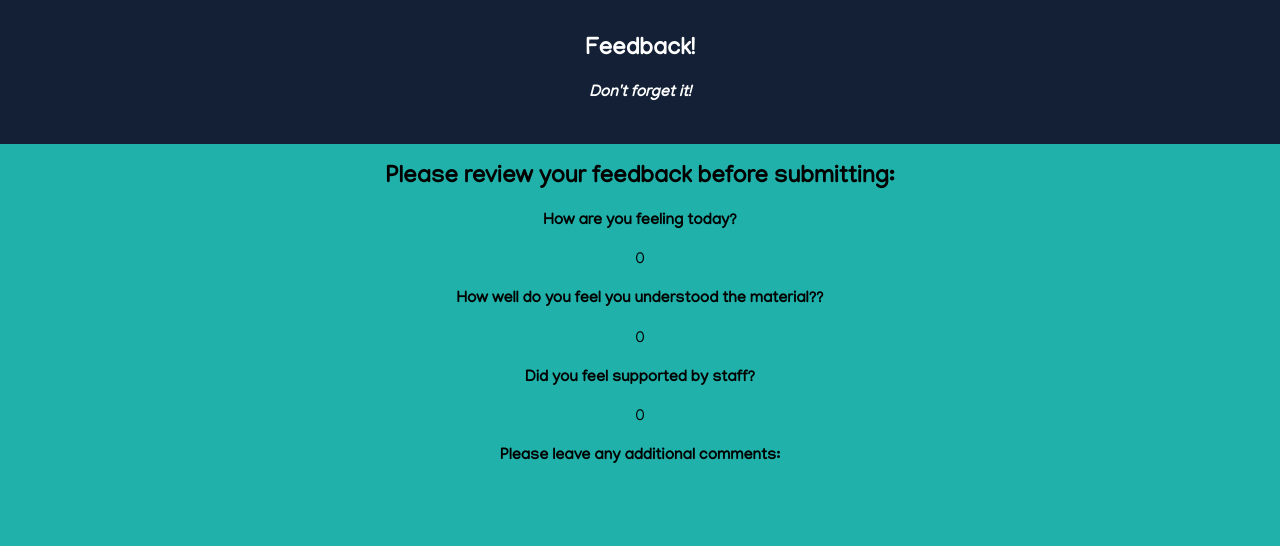
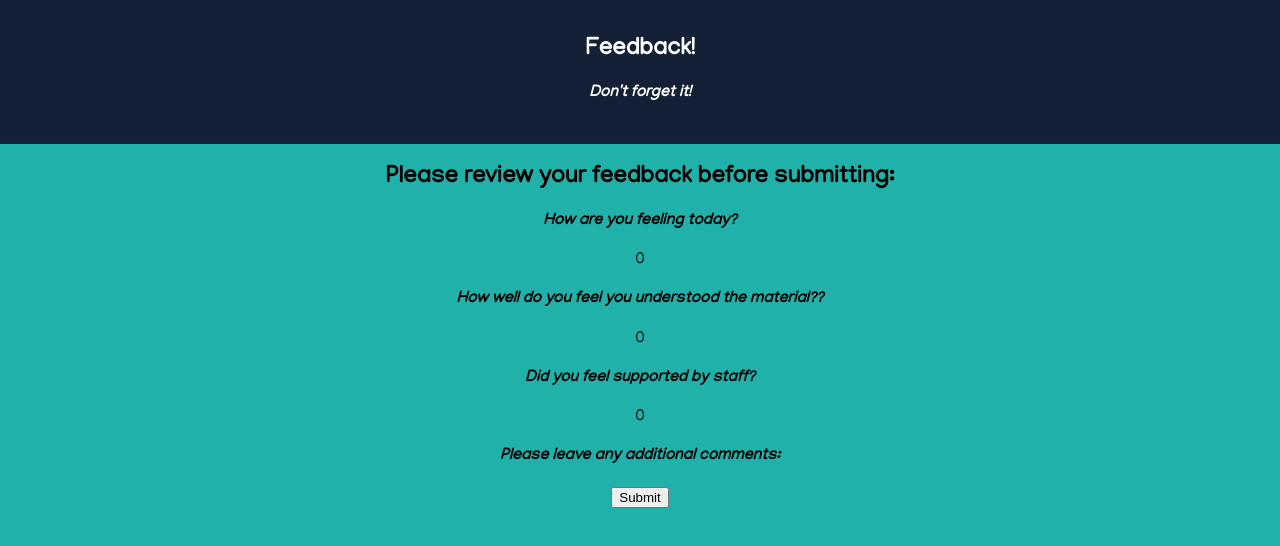
Before and after one commit to macypruitt/redux-feedback-loop, a React (Create React App) app: page /#/review in a window 1280 px wide. Shown: the top 546 px of the page. Built offline with nearby package versions, Linux system fonts and the light colour scheme.

Commit message:
submit button added

```diff
--- a/src/components/App/App.css
+++ b/src/components/App/App.css
@@ -46,3 +46,7 @@ body {
   word-wrap: normal;
 
 }
+
+h4 {
+  font-style: italic;
+}
--- a/src/components/Pages/ReviewFeedback/ReviewFeedback.js
+++ b/src/components/Pages/ReviewFeedback/ReviewFeedback.js
@@ -1,10 +1,12 @@
 import React, { Component } from 'react';
 import { connect } from 'react-redux';
 import mapStoreToProps from '../../../modules/mapStoreToProps';
+import { postFeedback } from '../../../modules/services/feedback.service';
 
 
 class ReviewFeedback extends Component {
     handleClick = (event) => {
+        postFeedback(this.props.store.allFeedbackReducer);
         this.props.history.push('/success');
     }
 
@@ -30,6 +32,7 @@ class ReviewFeedback extends Component {
                 <h4>Please leave any additional comments:</h4>
                 {comments}
 
+                <button onClick={this.handleClick}>Submit</button>
 
 
             </div>
--- a/src/modules/services/feedback.service.js
+++ b/src/modules/services/feedback.service.js
@@ -7,13 +7,15 @@ const getFeedback = () => {
     })
 }
 
-const postFeedback = () => {
+const postFeedback = (feedback) => {
     return axios ({
         method: 'POST',
-        url: 'feedback'
+        url: '/feedback',
+        data: feedback
     })
 }
 
 export {
-    getFeedback
+    getFeedback,
+    postFeedback
 }
```
